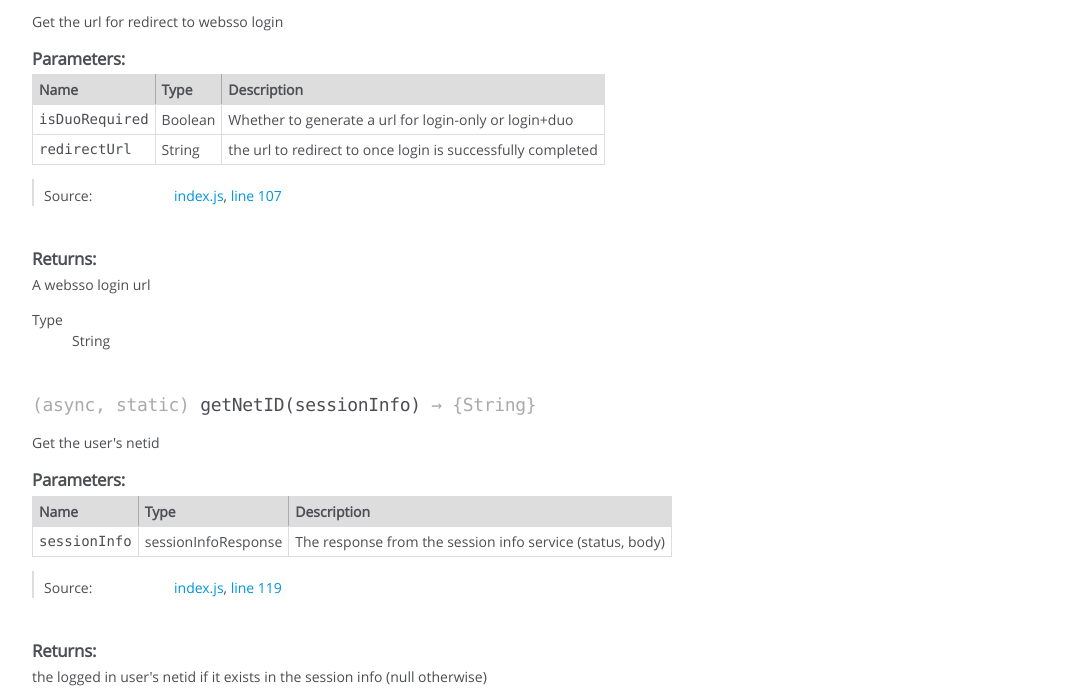
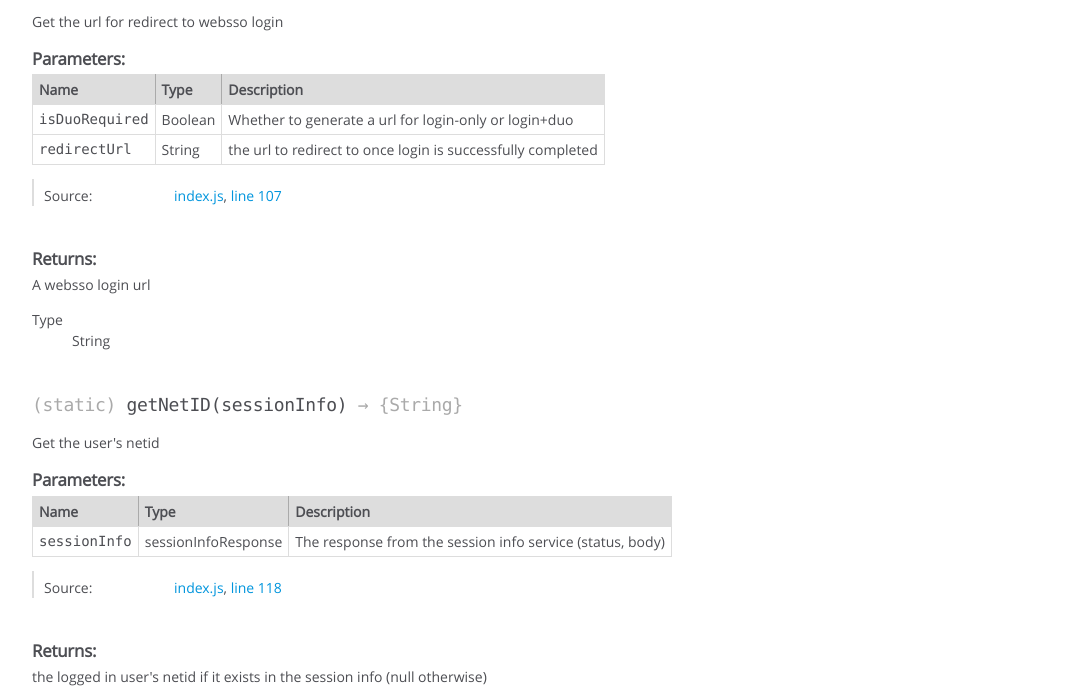
Before and after one commit to NIT-Administrative-Systems/nusso-node, a website: page docs/module-NorthwesternSSO.html in a window 1280 px wide. Shown: the part 211-909 px from the top of the page, without its empty margins (0-1067 px from the left). Drawn offline with Linux system fonts and the light colour scheme.

Commit message:
fix docs

```diff
--- a/docs/module-NorthwesternSSO.html
+++ b/docs/module-NorthwesternSSO.html
@@ -246,7 +246,7 @@
 
 
 
-    <h4 class="name" id=".getNetID"><span class="type-signature">(async, static) </span>getNetID<span class="signature">(sessionInfo)</span><span class="type-signature"> &rarr; {String}</span></h4>
+    <h4 class="name" id=".getNetID"><span class="type-signature">(static) </span>getNetID<span class="signature">(sessionInfo)</span><span class="type-signature"> &rarr; {String}</span></h4>
 
 
 
@@ -347,7 +347,7 @@
 
     <dt class="tag-source">Source:</dt>
     <dd class="tag-source"><ul class="dummy"><li>
-        <a href="index.js.html">index.js</a>, <a href="index.js.html#line119">line 119</a>
+        <a href="index.js.html">index.js</a>, <a href="index.js.html#line118">line 118</a>
     </li></ul></dd>
 
 
@@ -1204,7 +1204,7 @@
 <br class="clear">
 
 <footer>
-    Documentation generated by <a href="https://github.com/jsdoc/jsdoc">JSDoc 3.6.3</a> on Wed Dec 04 2019 16:41:08 GMT-0600 (Central Standard Time)
+    Documentation generated by <a href="https://github.com/jsdoc/jsdoc">JSDoc 3.6.3</a> on Wed Dec 04 2019 17:01:57 GMT-0600 (Central Standard Time)
 </footer>
 
 <script> prettyPrint(); </script>
--- a/index.js
+++ b/index.js
@@ -112,7 +112,6 @@ module.exports = {
 
   /**
    * Get the user's netid
-   * @async
    * @param {sessionInfoResponse} sessionInfo - The response from the session info service (status, body)
    * @returns {String} the logged in user's netid if it exists in the session info (null otherwise)
    */
```
Also changed, not shown: docs/constants.js.html (+1 -1 lines), docs/index.html (+1 -1 lines), docs/index.js.html (+1 -2 lines), docs/module-Constants.html (+1 -1 lines).
